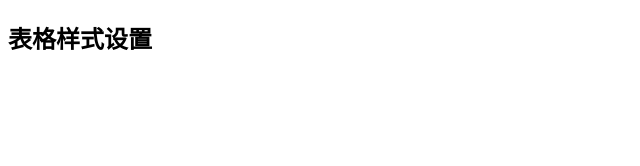
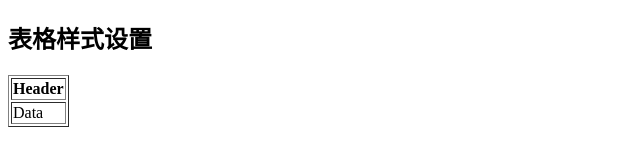
Before and after one commit to borntowin1/borntowin1.github.io, a plain HTML site: page 02/index.html in a window 1280 px wide. Shown: the whole page, without its empty margins (0-640 px from the left). Drawn offline with Linux system fonts and the light colour scheme.

Commit message:
diercizuo

```diff
--- a/02/index.html
+++ b/02/index.html
@@ -8,5 +8,13 @@
 		<h2>
 			表格样式设置
 		</h2>
+
+
+
+
+		<table border="" cellspacing="" cellpadding="">
+			<tr><th>Header</th></tr>
+			<tr><td>Data</td></tr>
+		</table>
 	</body>
 </html>
```
